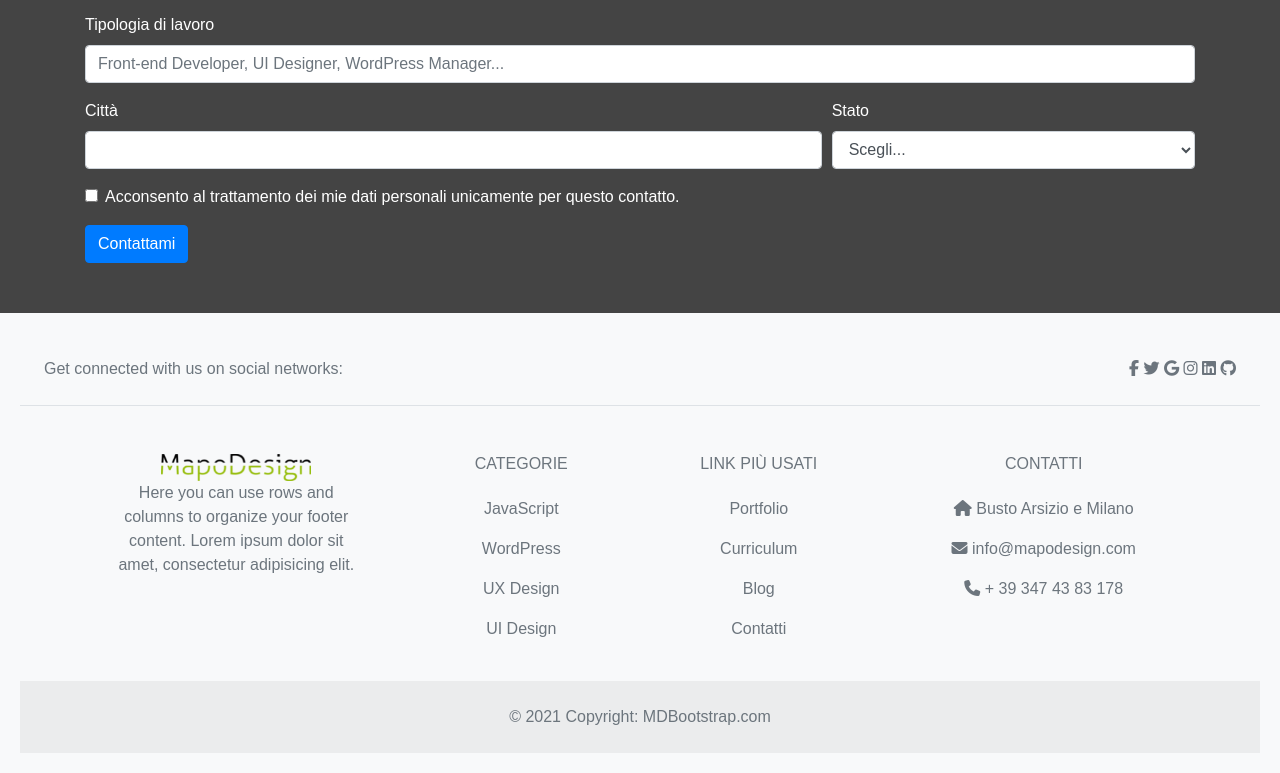
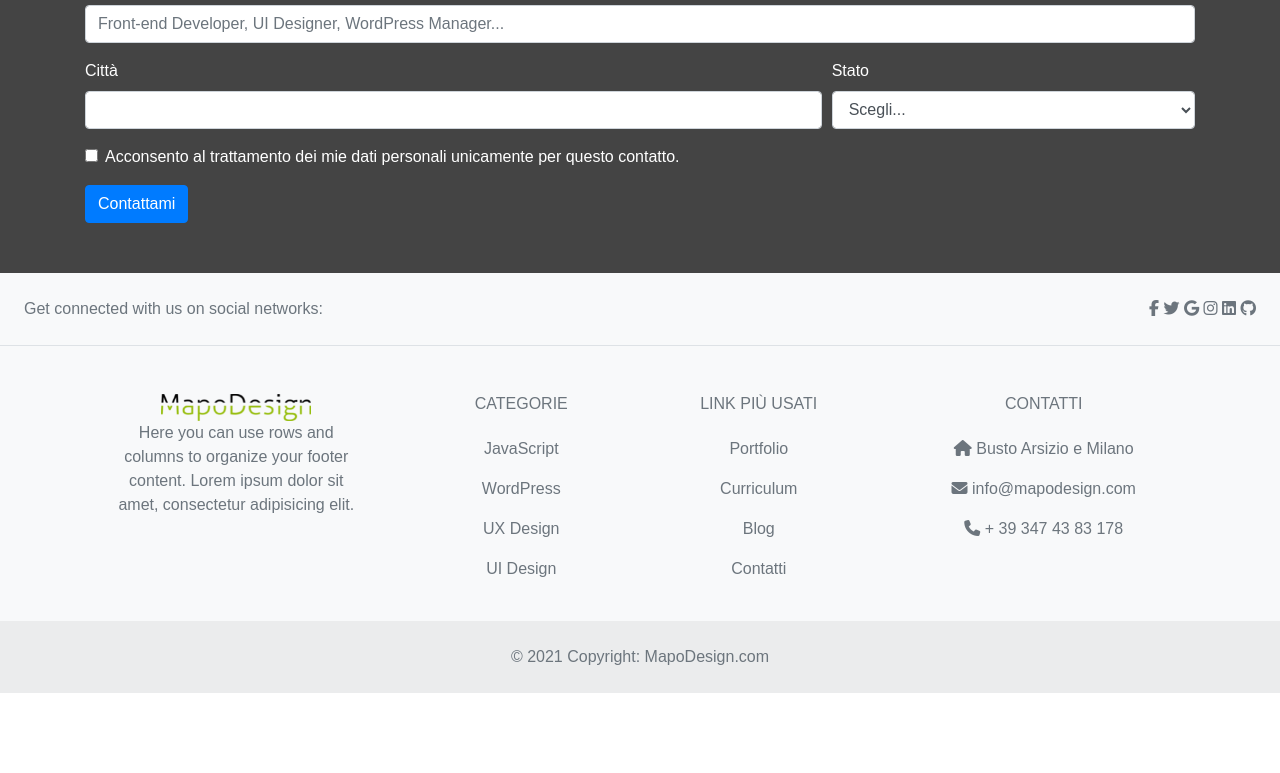
Before and after one commit to MapoDesign/mapodesign.github.io, a plain HTML site: page index.html in a window 1280 px wide. Shown: the part 1678-2451 px from the top of the page. After the commit the page ends 2371 px from the top, so only its background shows below. Drawn offline with nearby package versions, Linux system fonts and the light colour scheme; a web font is replaced by a local one.

Commit message:
home dev

```diff
--- a/css/main.css
+++ b/css/main.css
@@ -74,8 +74,6 @@ ul{
 
 footer{
     background-color: #333;
-    text-align: center;
-    padding: 20px;
 }
 
 footer a {
--- a/index.html
+++ b/index.html
@@ -411,7 +411,7 @@
     <!-- Copyright -->
     <div class="text-center p-4" style="background-color: rgba(0, 0, 0, 0.05);">
       © 2021 Copyright:
-      <a class="text-reset fw-bold" href="https://mdbootstrap.com/">MDBootstrap.com</a>
+      <a class="text-reset fw-bold" href="https://mapodesign.com/">MapoDesign.com</a>
     </div>
     <!-- Copyright -->
   </footer>
```
